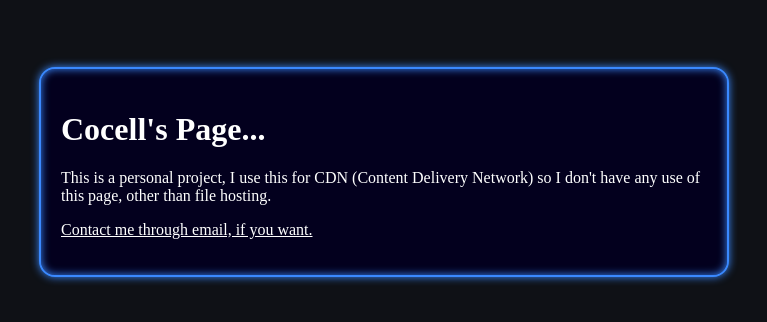
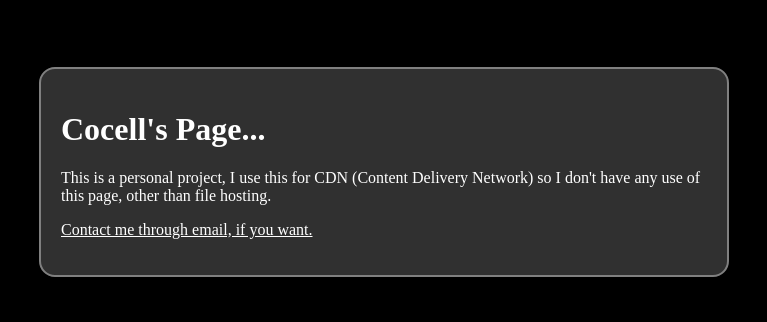
Before and after one commit to Cocell0/Perchance, a plain HTML site: page index.html in a window 1280 px wide. Shown: the part 228-550 px from the top of the page, without its empty margins (256-1023 px from the left). Drawn offline with Linux system fonts and the light colour scheme.

Commit message:
Updated Index

```diff
--- a/style.css
+++ b/style.css
@@ -3,7 +3,7 @@ body {
     width: 100%;
     height: 100%;
     display: flex;
-    background: #0f1116;
+    background: black;
     color: white;
     margin: 0;
     justify-content: center;
@@ -26,9 +26,8 @@ a {
 }
 
 .pageAlt {
-    border: 2px #3a89ff solid;
-    box-shadow: inset 0 0 8px #3a89ff, 0 0 8px #3a89ff;
-    background: #03001e;
+    border: 2px gray solid;
+    background: #303030;
     border-radius: 1rem;
     margin: auto;
     padding: 20px;
```
